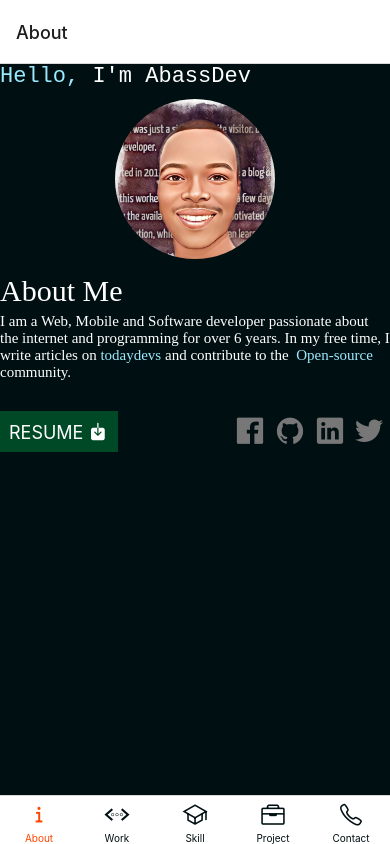
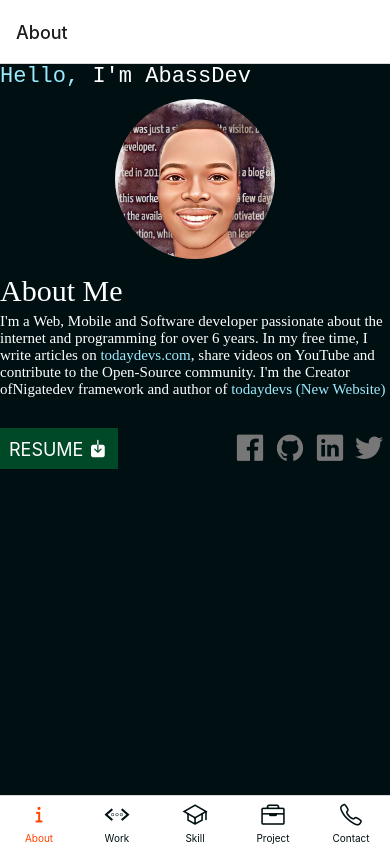
Before and after one commit to abass-dev/portfolio-with-react-native, a React Native app: screen /About in a window 390 px wide. Built offline with nearby package versions, Linux system fonts and the light colour scheme.

Commit message:
update project comp

```diff
--- a/comp/About.js
+++ b/comp/About.js
@@ -21,8 +21,13 @@ export default function About() {
                     <Image style={style.profilePic} source={require('../assets/images/abass.jpg')} />
                     <View style={style.aboutText}>
                         <Text style={style.bigText}>About Me</Text>
-                        <Text style={style.smText}>I am a Web, Mobile and Software developer passionate about the internet and programming for over 6 years. In my free time, I write articles on
-                        <Text onPress={() => linkingPage("https://todaydevs.com")} style={style.colorPrimary}> todaydevs</Text> and contribute to the <Text onPress={() => linkingPage("https://github.com/abass-dev")} style={style.colorPrimary}> Open-source</Text> community.</Text>
+                        <Text style={style.smText}>
+                          I'm a Web, Mobile and Software developer passionate about the internet and programming for over 6 years. In my free time, I write articles on
+                          <Text style={style.colorPrimary} onPress={() => linkingPage("https://todaydevs.com")}> todaydevs.com</Text>
+                          , share videos on YouTube and contribute to the Open-Source community. I'm the Creator of
+                          <Text color={style.colorPrimary} onPress={() => linkingPage("https://github.com/abass-dev/nigatedev")}>Nigatedev framework</Text> and author of
+                          <Text style={style.colorPrimary} onPress={() => linkingPage("https://todaydevs.com")}> todaydevs (New Website)</Text>
+                        </Text>
                     </View>
                 </View>
 
--- a/comp/Project.js
+++ b/comp/Project.js
@@ -22,7 +22,7 @@ class Project extends Component {
                             ]}
                             lansUsed="PHP, JavaScript, Sass, Shell, Twig"
                             description="Nigatedev is a time-saving PHP framework coded by Abass Ben Cheik and contributors."
-                            btnGo={{title: 'The code source', link: 'https://github.com/nigatedev'}}
+                            btnGo={{title: 'Code Source', link: 'https://github.com/nigatedev'}}
                         />
                         <Dynacard
                             image={require("../assets/images/php_code.jpg")}
@@ -31,6 +31,34 @@ class Project extends Component {
                             description="With TodayDevs, stay informed about new technology! We share everything about new technologies concerning web, mobile and software while trying to stay up to date with new technologies."
                             btnGo={{title: 'The WebSite', link: 'https://todaydevs.com'}}
                         />
+                        <Dynacard
+                            image={require("../assets/images/php_code.jpg")}
+                            title="FORM BUILDER"
+                            lansUsed="PHP, Bootstrap"
+                            description="Form builder is an open-source project written in PHP and styled with bootstrap css by Abass Ben Cheik to be easily used to build html forms.."
+                            btnGo={{title: 'Code Source', link: 'https://github.com/abass-dev/BenOSP-FormBuilder'}}
+                        />
+                        <Dynacard
+                            image={require("../assets/images/php_code.jpg")}
+                            title="MY PORTFOLIO"
+                            lansUsed="ReactJs"
+                            description="My portfolio (ReactJs)"
+                            btnGo={{title: 'The WebSite', link: 'https://abassdev.todaydevs.com'}}
+                        />
+                        <Dynacard
+                            image={require("../assets/images/php_code.jpg")}
+                            title="Dynacard React Native library"
+                            lansUsed="JavaScript"
+                            description="Dynacard is an open-source ReactNative library that can help you easily create beautiful cards for your ReactNative application."
+                            btnGo={{title: 'Code Source', link: 'https://github.com/abass-dev/dynacard'}}
+                        />
+                        <Dynacard
+                            image={require("../assets/images/php_code.jpg")}
+                            title="Android Application (ReactNative)"
+                            lansUsed="React Native"
+                            description="Convert my portfolio to Android App using ReactNative"
+                            btnGo={{title: 'Code Source', link: 'https://github.com/abass-dev/portfolio-with-react-native'}}
+                        />
     	            </ScrollView>
 	        </SafeAreaView>
         )
```
